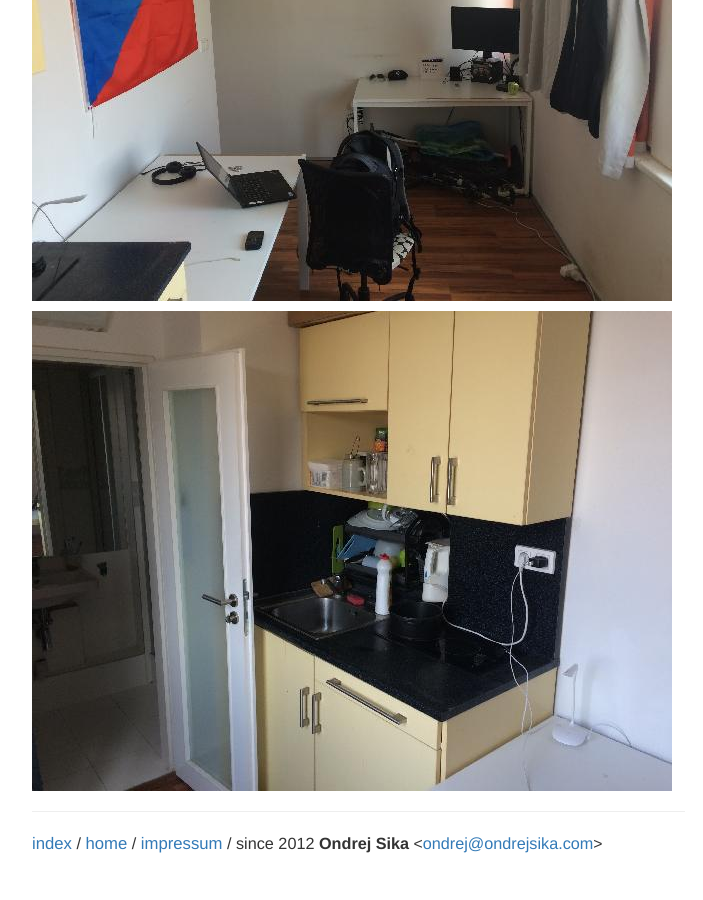
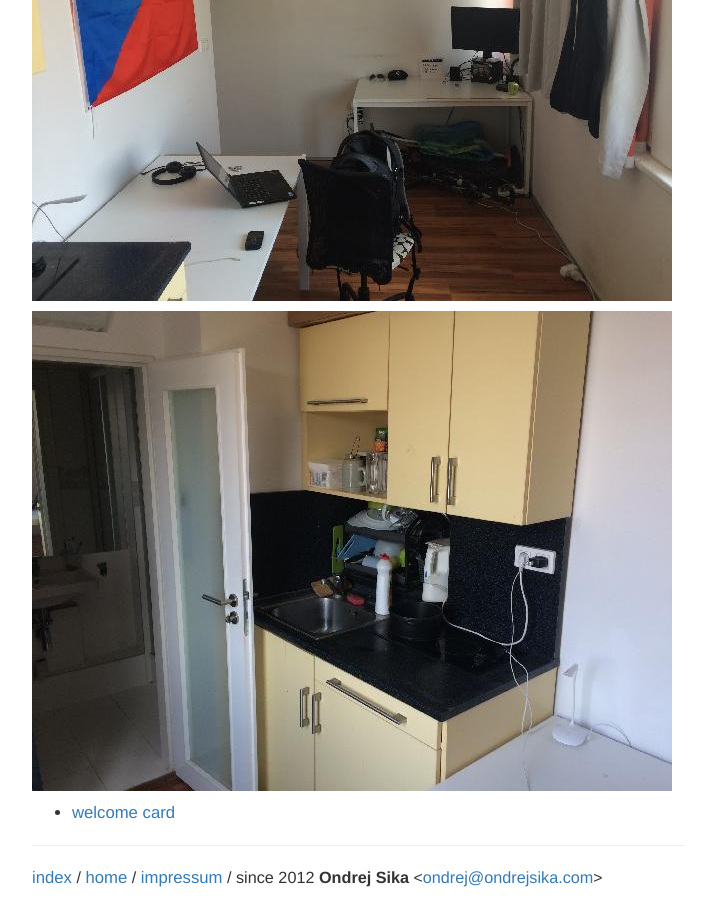
Before and after one commit to ondrejsika/ondrejsika.com, a Jekyll site: the page built from flat-sharing/index.md, in a window 1280 px wide and 900 px high, scrolled down 2395 px. Shown: the whole window, without its empty margins (38-741 px from the left). Built offline with Jekyll 4.4.1, drawn with Linux system fonts in a browser that asks for light colours; comment, search, counter and statistics services are not loaded; before the commit the page ends 3261 px from its top, so only the background shows below that.

Commit message:
flat sharing - add link to welcome card

```diff
--- a/flat-sharing/index.md
+++ b/flat-sharing/index.md
@@ -50,3 +50,5 @@
 ![](molakova/img/1c.jpg)
 
 ![](molakova/img/1d.jpg)
+
+- [welcome card](welcome-card.html)
```
